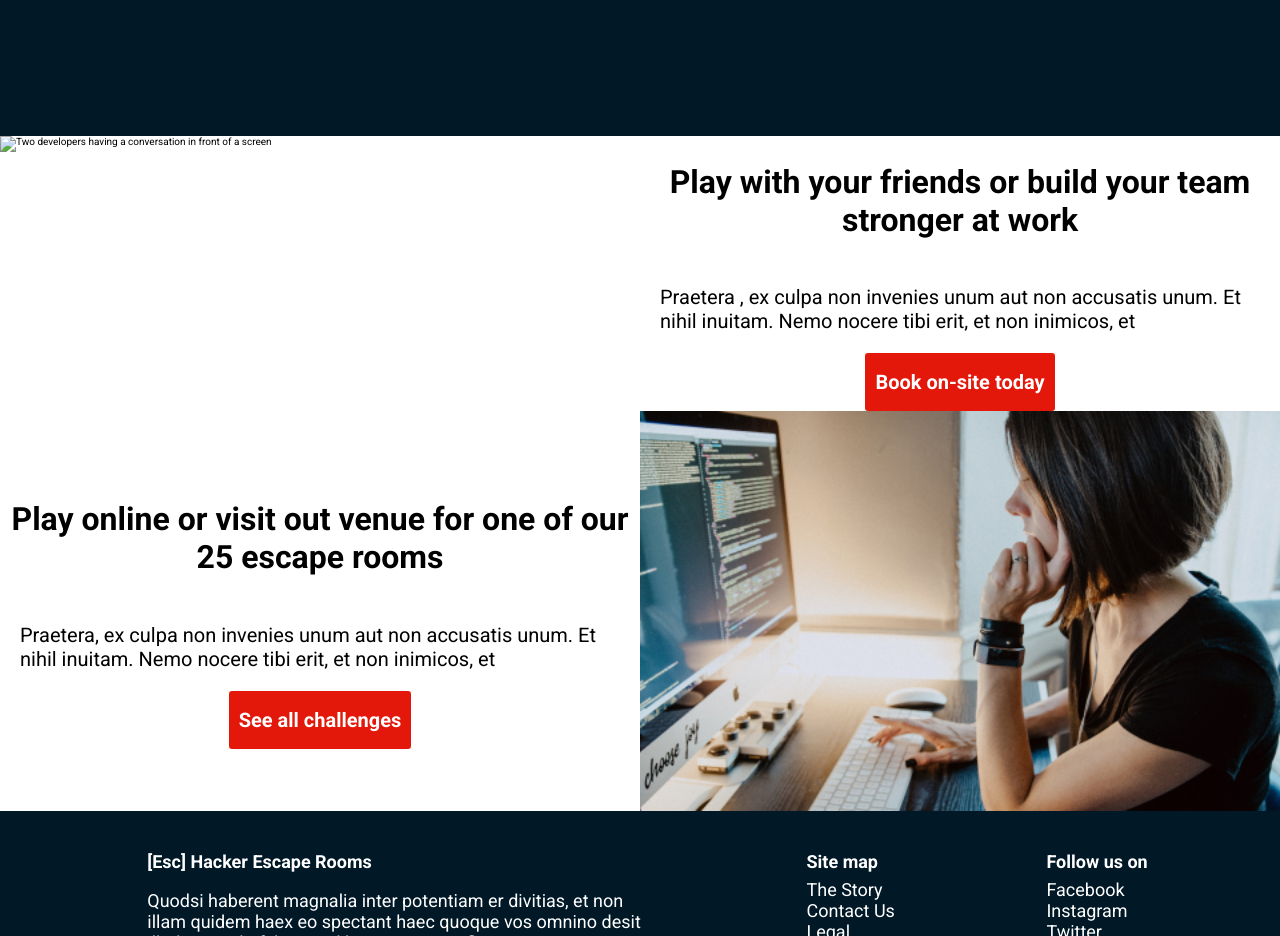
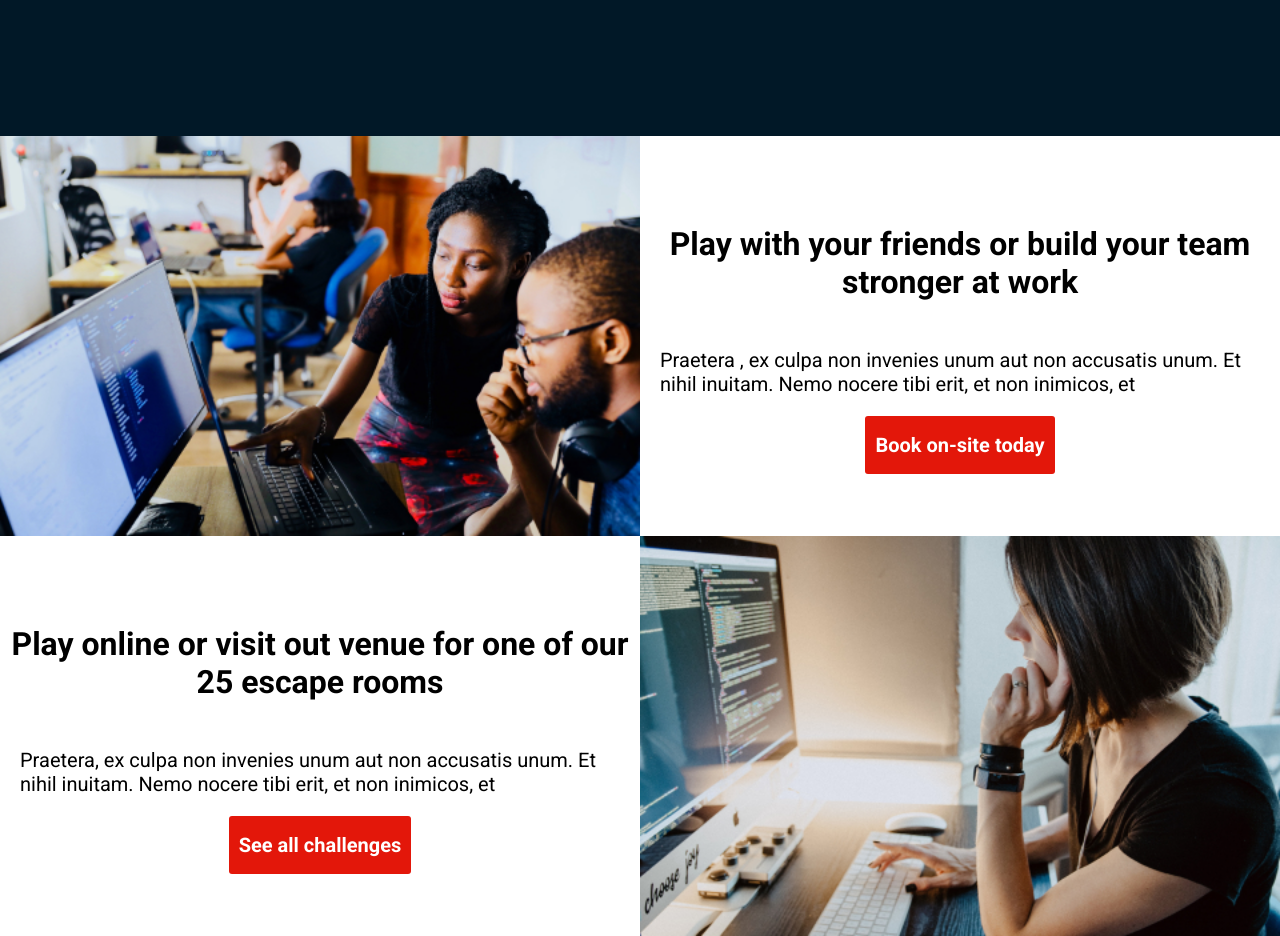
Before and after one commit to Fetante/ESC, a plain HTML site: page index.html in a window 1280 px wide. Shown: the part 2540-3476 px from the top of the page. Drawn offline with Linux system fonts and the light colour scheme; the site is published under a folder, as on GitHub Pages, so addresses that start at the root find nothing.

Commit message:
Changed path to makers img

```diff
--- a/index.html
+++ b/index.html
@@ -148,7 +148,7 @@
                 <section class="play-with-friends">
                     <div>
                         <figure>
-                            <img src="/img/makers.jpg" alt="Two developers having a conversation in front of a screen">
+                            <img src="img/makers.jpg" alt="Two developers having a conversation in front of a screen">
                         </figure>
                     </div>
                     <div class="play-text">
--- a/main.css
+++ b/main.css
@@ -591,14 +591,11 @@ footer {
 
     .footer-info{
         width: 40%;
-
     }
-
 }
 
 .footer-info{
     margin-left: 15px;
-
 }
 
 footer a{
@@ -618,8 +615,6 @@ footer h3,h4,h5{
     margin-bottom:0.7rem;
 }
 
-
-
 .footer-site-map{
     margin-left:15px;
     padding-bottom:1.5rem;
```
